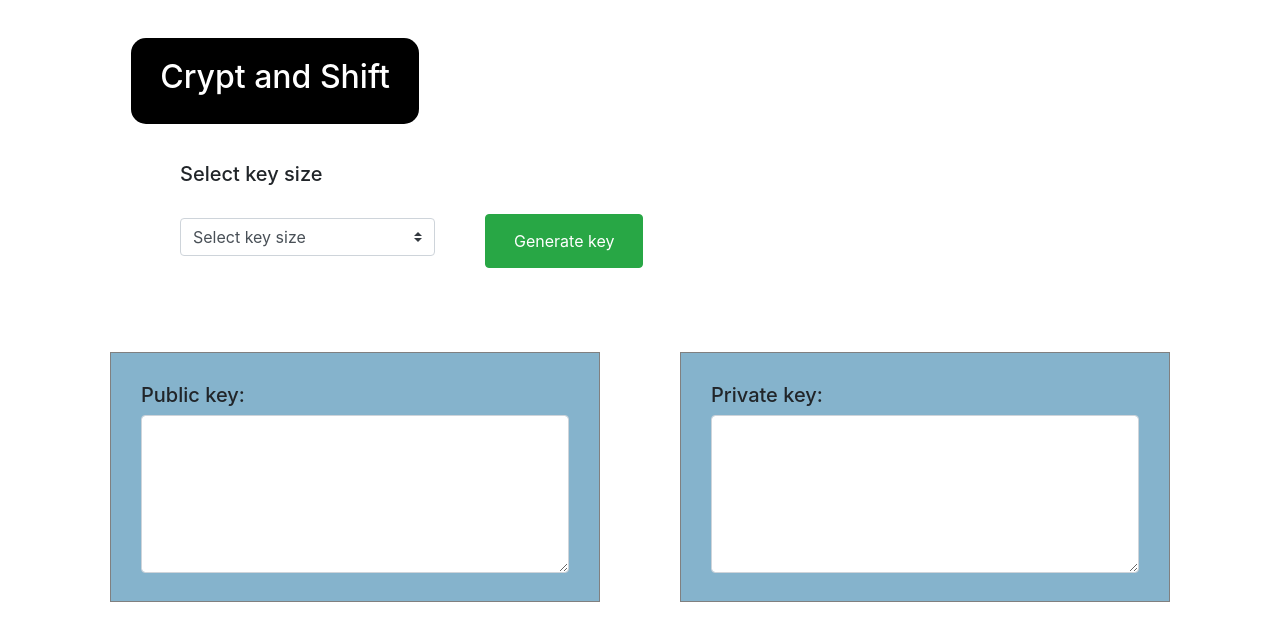
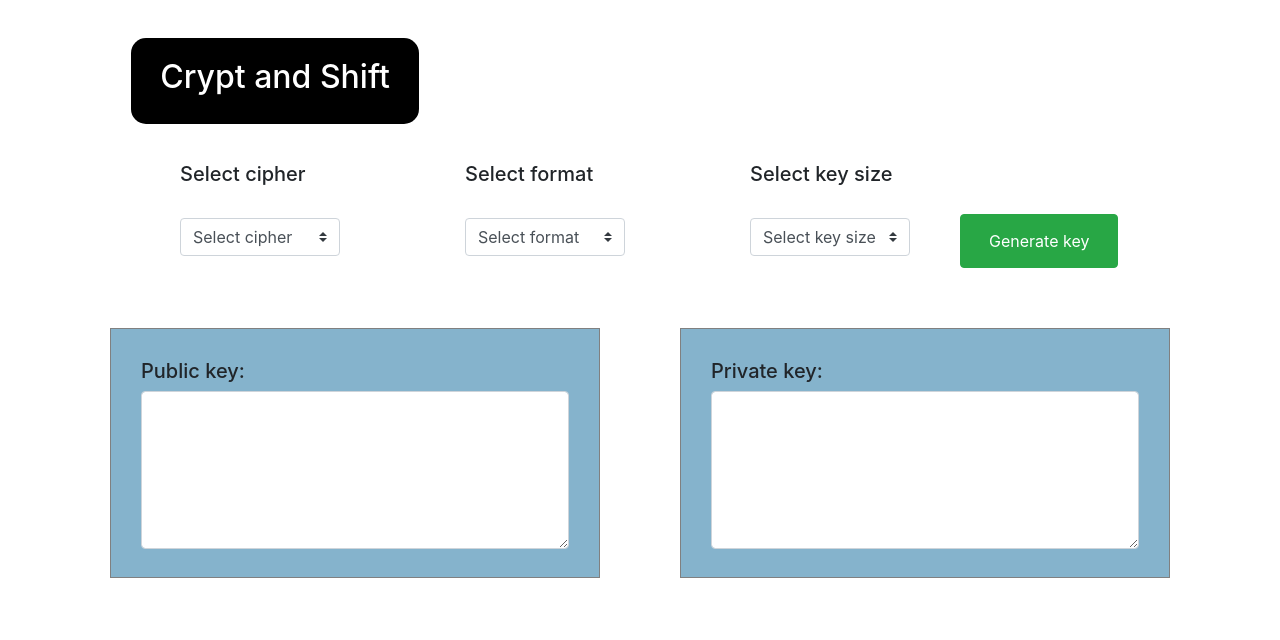
Before and after one commit to mrggaebsong/crypt-and-shift, a Vue app: page /genkey in a window 1280 px wide. Shown: the top 640 px of the page. Built offline with nearby package versions, Linux system fonts and the light colour scheme.

Commit message:
Update GenKey.vue

```diff
--- a/src/components/generate/GenKey.vue
+++ b/src/components/generate/GenKey.vue
@@ -3,7 +3,17 @@
 	<div class="row">
 <div class="col-sm-1">
 </div>
-<div class="col-sm-11">
+<div class="col-sm-2">
+	<h5>Select cipher</h5>
+	</div>
+<div class="col-sm-1">
+</div>
+<div class="col-sm-2">
+	<h5>Select format</h5>
+	</div>
+<div class="col-sm-1">
+</div>
+<div class="col-sm-2">
 	<h5>Select key size</h5>
 	</div>
 	</div>
@@ -11,25 +21,51 @@
 <div class="row">
 <div class="col-sm-1">
 </div>
-<div class="col-sm-3">
+<div class="col-sm-2">
+	<form>
+	<br>
+  <select name="cipher" class="custom-select">
+    <option selected>Select cipher</option>
+    <option value="aes">AES</option>
+    <option value="des">DES</option>
+  </select>
+	</form>
+	</div>
+
+<div class="col-sm-1">
+</div>
+<div class="col-sm-2">
+	<form>
+	<br>
+  <select name="format" class="custom-select">
+    <option selected>Select format</option>
+    <option value="hex">hex</option>
+    <option value="base64">base64</option>
+  </select>
+	</form>
+	</div>
+
+<div class="col-sm-1">
+</div>
+<div class="col-sm-2">
 	<form>
 	<br>
   <select name="keysize" class="custom-select">
     <option selected>Select key size</option>
-    <option value="512">512-bit</option>
-    <option value="1024">1024-bit</option>
-    <option value="2048">2048-bit</option>
+    <option value="128">512-bit</option>
+    <option value="196">1024-bit</option>
+    <option value="256">2048-bit</option>
   </select>
 	</form>
 	</div>
 
-<div class="col-sm-8">
+<div class="col-sm-3">
     <button class="btn btn-success">
         <a class="nav-link">Generate key</a>
     </button>
     </div>
 </div>
-<br>
+
 
     <div class="row">
     <div class="col">
```
